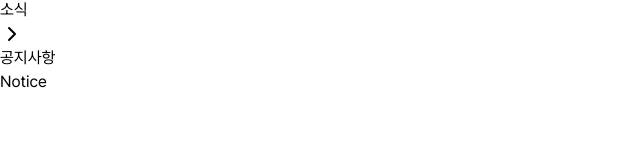
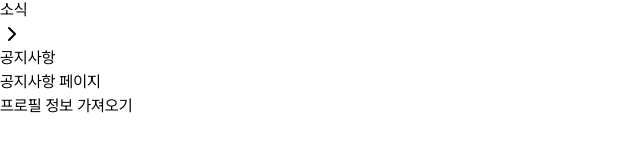
Before and after one commit to team8901/woohakdong-frontend, a Next.js app in the folder apps/web/: page /notice in a window 1280 px wide. Shown: the part 554-706 px from the top of the page, without its empty margins (0-640 px from the left). Built offline with nearby package versions, Linux system fonts and the light colour scheme; no server answers.

Commit message:
Chore: Add eslint and tsconfig for api and firebase packages
api 및 firebase 패키지에도 `eslint:fix` 명령어 활성화

```diff
--- /dev/null
+++ b/apps/web/src/app/(dashboard)/notice/TestButton.tsx
@@ -0,0 +1,36 @@
+'use client';
+
+import { useState } from 'react';
+
+import { getMyProfile } from '@/data/user/getMyProfile/fetch';
+import { type MyProfileResponse } from '@/data/user/getMyProfile/type';
+import { Button } from '@workspace/ui/components/button';
+
+interface TestButtonProps {
+  onDataReceived: (data: MyProfileResponse | null) => void;
+}
+
+export const TestButton = ({ onDataReceived }: TestButtonProps) => {
+  const [isLoading, setIsLoading] = useState(false);
+
+  const handleClick = async () => {
+    try {
+      setIsLoading(true);
+
+      const profileData = await getMyProfile();
+
+      onDataReceived(profileData);
+    } catch (error) {
+      console.error('프로필 정보를 가져오는데 실패했습니다:', error);
+      onDataReceived(null);
+    } finally {
+      setIsLoading(false);
+    }
+  };
+
+  return (
+    <Button onClick={handleClick} disabled={isLoading}>
+      {isLoading ? '로딩 중...' : '프로필 정보 가져오기'}
+    </Button>
+  );
+};
--- a/apps/web/src/app/(dashboard)/notice/page.tsx
+++ b/apps/web/src/app/(dashboard)/notice/page.tsx
@@ -1,7 +1,75 @@
+'use client';
+
+import { useState } from 'react';
+
+import { type MyProfileResponse } from '@/data/user/getMyProfile/type';
+
+import { TestButton } from './TestButton';
+
 const NoticePage = () => {
+  const [profileData, setProfileData] = useState<MyProfileResponse | null>(
+    null,
+  );
+  const [hasError, setHasError] = useState(false);
+
+  const handleDataReceived = (data: MyProfileResponse | null) => {
+    if (data) {
+      setProfileData(data);
+      setHasError(false);
+    } else {
+      setProfileData(null);
+      setHasError(true);
+    }
+  };
+
   return (
-    <div>
-      <h1>Notice</h1>
+    <div className="space-y-6 p-6">
+      <div>
+        <h1 className="mb-4 text-2xl font-bold">공지사항 페이지</h1>
+        <TestButton onDataReceived={handleDataReceived} />
+      </div>
+
+      {hasError && (
+        <div className="rounded-lg border border-red-200 bg-red-50 p-4">
+          <p className="text-red-600">프로필 정보를 가져오는데 실패했습니다.</p>
+        </div>
+      )}
+
+      {profileData && (
+        <div className="rounded-lg border border-gray-200 bg-gray-50 p-6">
+          <h2 className="mb-4 text-xl font-semibold">내 프로필 정보</h2>
+          <div className="grid grid-cols-1 gap-4 md:grid-cols-2">
+            <div className="space-y-2">
+              <div>
+                <span className="font-medium text-gray-700">이름:</span>
+                <span className="ml-2">{profileData.name}</span>
+              </div>
+              <div>
+                <span className="font-medium text-gray-700">닉네임:</span>
+                <span className="ml-2">{profileData.nickname}</span>
+              </div>
+              <div>
+                <span className="font-medium text-gray-700">이메일:</span>
+                <span className="ml-2">{profileData.email}</span>
+              </div>
+            </div>
+            <div className="space-y-2">
+              <div>
+                <span className="font-medium text-gray-700">전화번호:</span>
+                <span className="ml-2">{profileData.phoneNumber}</span>
+              </div>
+              <div>
+                <span className="font-medium text-gray-700">학번:</span>
+                <span className="ml-2">{profileData.studentId}</span>
+              </div>
+              <div>
+                <span className="font-medium text-gray-700">성별:</span>
+                <span className="ml-2">{profileData.gender}</span>
+              </div>
+            </div>
+          </div>
+        </div>
+      )}
     </div>
   );
 };
--- /dev/null
+++ b/packages/api/eslint.config.js
@@ -0,0 +1,4 @@
+import { config } from '@workspace/eslint-config/react-internal';
+
+/** @type {import("eslint").Linter.Config} */
+export default config;
--- /dev/null
+++ b/packages/firebase/eslint.config.js
@@ -0,0 +1,4 @@
+import { config } from '@workspace/eslint-config/react-internal';
+
+/** @type {import("eslint").Linter.Config} */
+export default config;
--- a/packages/firebase/package.json
+++ b/packages/firebase/package.json
@@ -3,6 +3,10 @@
   "version": "1.0.0",
   "type": "module",
   "private": true,
+  "scripts": {
+    "lint": "eslint .",
+    "lint:fix": "eslint . --fix"
+  },
   "exports": {
     "./auth": "./src/auth.ts",
     "./firebase-config": "./src/firebase-config.ts"
@@ -11,6 +15,7 @@
     "firebase": "^12.1.0"
   },
   "devDependencies": {
+    "@workspace/eslint-config": "workspace:*",
     "@workspace/typescript-config": "workspace:*",
     "typescript": "^5.9.2"
   }
--- a/packages/firebase/src/firebase-config.ts
+++ b/packages/firebase/src/firebase-config.ts
@@ -1,4 +1,4 @@
-import { initializeApp, getApps, getApp } from 'firebase/app';
+import { getApp,getApps, initializeApp } from 'firebase/app';
 import { getAuth } from 'firebase/auth';
 
 const firebaseConfig = {
```
Also changed, not shown: packages/api/tsconfig.json (added, +11 -0 lines), packages/firebase/tsconfig.json (added, +11 -0 lines).
